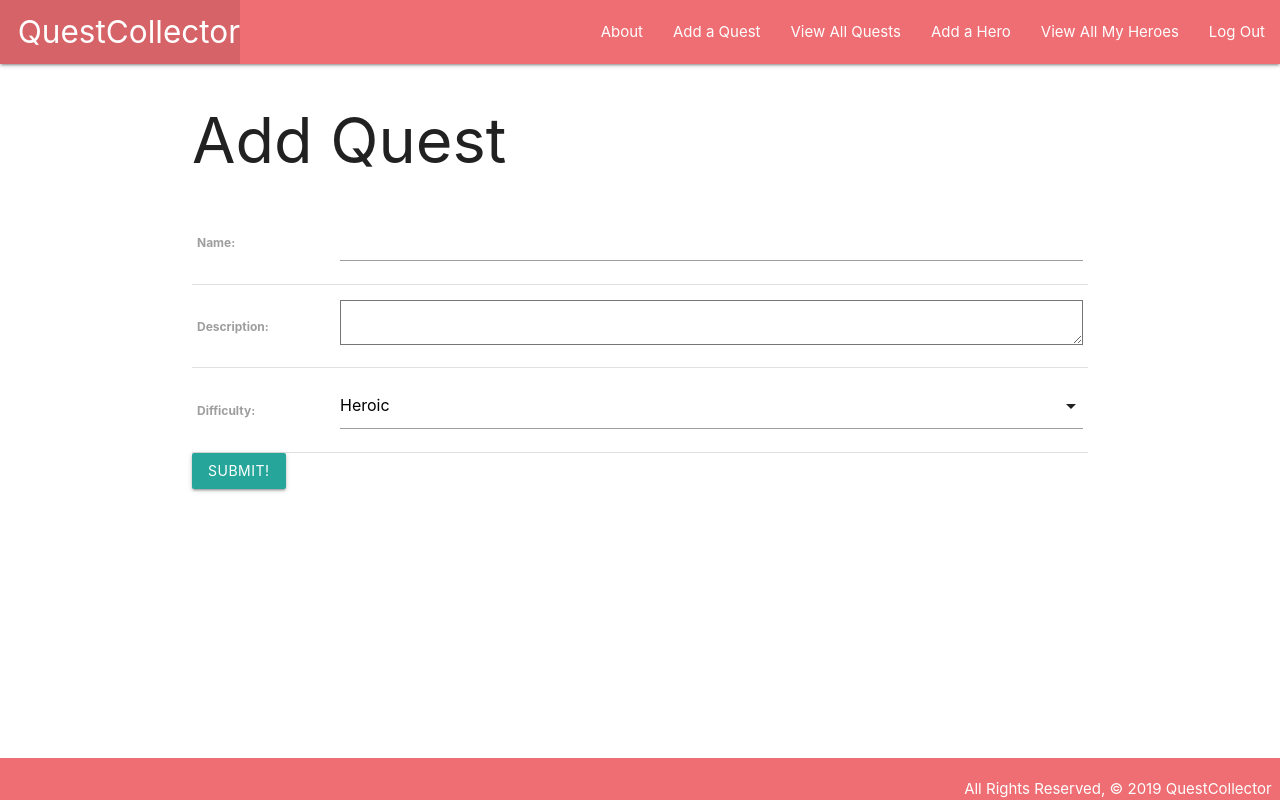
After one commit to mhinte91/questcollector, a Django app: page /quests/create/ in a window 1280 px wide. The commit adds this page. Run offline with Django 3.2, Linux system fonts and the light colour scheme; the visitor is signed in with stand-in values (Sample User, id 1).

Commit message:
questcollector

```diff
--- a/main_app/admin.py
+++ b/main_app/admin.py
@@ -1,8 +1,10 @@
 from django.contrib import admin
 
-from .models import Hero, Equipment
+from .models import Hero, Equipment, Quest, Photo
 
 # Register your models here.
 
 admin.site.register(Hero)
 admin.site.register(Equipment)
+admin.site.register(Quest)
+admin.site.register(Photo)
--- a/main_app/models.py
+++ b/main_app/models.py
@@ -1,5 +1,6 @@
 from django.db import models
 from django.urls import reverse
+from django.contrib.auth.models import User
 
 # Create your models here.
 
@@ -33,6 +34,8 @@ class Hero(models.Model):
     hero_class = models.CharField(max_length=100)
     description = models.TextField(max_length=500)
     level = models.IntegerField()
+    quests = models.ManyToManyField(Quest)
+    user = models.ForeignKey(User, on_delete=models.CASCADE)
     def __str__(self):
         return self.name
     def get_absolute_url(self):
@@ -50,3 +53,9 @@ class Equipment(models.Model):
     hero = models.ForeignKey(Hero, on_delete=models.CASCADE)
     def __str__(self):
         return f'{self.get_type_display()} Equipment: {self.name}'
+
+class Photo(models.Model):
+    url = models.CharField(max_length=200)
+    hero = models.ForeignKey(Hero, on_delete=models.CASCADE)
+    def __str__(self):
+        return f"Photo for hero_id: {self.hero_id} @{self_url}"
--- a/main_app/templates/about.html
+++ b/main_app/templates/about.html
@@ -1,8 +1,8 @@
 {% extends 'base.html' %}
 {% block content %}
 
-<h1>About the Quest Collector</h1>
+<h1>Quest Collector</h1>
 <hr />
-<p>Adventurers seeking glory and fortune, hear ye!</p>
+<p>Adventurers seeking glory and fortune, hear ye! Sign up or log in to begin building your adventuring party</p>
 
 {% endblock %}
--- a/main_app/templates/base.html
+++ b/main_app/templates/base.html
@@ -21,8 +21,17 @@
         </ul>
         <ul class="right">
           <li><a href="{% url 'about' %}">About</a></li>
+          {% if user.is_authenticated %}
+          <li><a href="{% url 'quests_create' %}">Add a Quest</a></li>
+          <li><a href="{% url 'quests_index' %}">View All Quests</a></li>
           <li><a href="{% url 'heroes_create' %}">Add a Hero</a></li>
           <li><a href="{% url 'index' %}">View All My Heroes</a></li>
+          <li><a href="{% url 'logout' %}">Log Out</a></li>
+          {% else %}
+          <li><a href="{% url 'signup' %}">Sign Up</a></li>
+          <li><a href="{% url 'login' %}">Log In</a></li>
+          {% endif %}
+
         </ul>
       </div>
     </nav>
--- /dev/null
+++ b/main_app/templates/main_app/quest_form.html
@@ -0,0 +1,24 @@
+{% extends 'base.html' %}
+
+{% block content %}
+  {% if object %}
+    <h1>Edit <span class="teal-text">{{object.name}}</span></h1>
+  {% else %}
+    <h1>Add Quest</h1>
+  {% endif %}
+  <!-- Leaving the action empty makes the form post to the same url used to display it -->
+  <form action="" method="post">
+    <!-- Django requires the following for security purposes -->
+    {% csrf_token %}
+    <table>
+      <!-- Render the inputs inside of <tr>s & <td>s -->
+      {{ form.as_table }}
+    </table>
+    <input type="submit" value="Submit!" class="btn">
+  </form>
+
+<script>
+    var selectEl = document.getElementById('id_difficulty');
+    M.FormSelect.init(selectEl);
+</script>
+{% endblock %}
--- a/main_app/urls.py
+++ b/main_app/urls.py
@@ -10,4 +10,12 @@ urlpatterns = [
     path('heroes/<int:pk>/update', views.HeroUpdate.as_view(), name='heroes_update'),
     path('heroes/<int:pk>/delete', views.HeroDelete.as_view(), name='heroes_delete'),
     path('heroes/<int:hero_id>/add_equipment/', views.add_equipment, name='add_equipment'),
+    path('heroes/<hero_id>/add_photo', views.add_photo, name='add_photo'),
+    path('heroes/<int:hero_id>/assoc_quest/<int:quest_id>/', views.assoc_quest, name='assoc_quest'),
+    path('quests/', views.QuestList.as_view(), name='quests_index'),
+    path('quests/<int:pk>/', views.QuestDetail.as_view(), name='quests_detail'),
+    path('quests/create/', views.QuestCreate.as_view(), name='quests_create'),
+    path('quests/<int:pk>/update/', views.QuestUpdate.as_view(), name='quests_update'),
+    path('quests/<int:pk>/delete/', views.QuestDelete.as_view(), name='quests_delete'),
+    path('accounts/signup', views.signup, name='signup'),
 ]
--- a/main_app/views.py
+++ b/main_app/views.py
@@ -1,31 +1,50 @@
 from django.shortcuts import render, redirect, HttpResponse
 from django.views.generic.edit import CreateView, UpdateView, DeleteView
-from .models import Hero
+from django.views.generic import ListView, DetailView
+from .models import Hero, Quest, Photo
 from .forms import EquipmentForm
+from django.contrib.auth import login
+from django.contrib.auth.forms import UserCreationForm
+from django.contrib.auth.decorators import login_required
+from django.contrib.auth.mixins import LoginRequiredMixin
+
+S3_BASE_URL = 'https://s3-us-west-1.amazonaws.com/'
+BUCKET = 'questcollector'
+
+import uuid
+import boto3
+
 
 
 # Create your views here.
 
-class HeroDelete(DeleteView):
+class HeroDelete(LoginRequiredMixin, DeleteView):
     model = Hero
     success_url = '/heroes/'
 
-class HeroUpdate(UpdateView):
+class HeroUpdate(LoginRequiredMixin, UpdateView):
     model = Hero
     fields = ['hero_class', 'description', 'level']
 
-class HeroCreate(CreateView):
+class HeroCreate(LoginRequiredMixin, CreateView):
     model = Hero
     fields = '__all__'
+    def form_valid(self, form):
+        form.instance.user = self.request.user
+        return super().form_valid(form)
 
+@login_required
 def heroes_detail(request, hero_id):
     hero = Hero.objects.get(id=hero_id)
+    quests_hero_doesnt_have = Quest.objects.exclude(id__in = hero.quests.all().values_list('id'))
     equipment_form = EquipmentForm()
     return render(request, 'heroes/detail.html', {
         'hero': hero,
-        'equipment_form': equipment_form
+        'equipment_form': equipment_form,
+        'quests': quests_hero_doesnt_have
     })
 
+@login_required
 def add_equipment(request, hero_id):
     form = EquipmentForm(request.POST)
     if form.is_valid():
@@ -35,11 +54,74 @@ def add_equipment(request, hero_id):
     return redirect('detail', hero_id=hero_id)
 
 def heroes_index(request):
-    heroes = Hero.objects.all()
+    heroes = Hero.objects.filter(user=request.user)
     return render(request, 'heroes/index.html', { 'heroes': heroes })
 
 def home(request):
-    return HttpResponse('<h1>Greetings, Adventurer</h1>')
+    return render(request, 'about.html')
 
 def about(request):
     return render(request, 'about.html')
+
+class QuestList(LoginRequiredMixin, ListView):
+  model = Quest
+
+class QuestDetail(LoginRequiredMixin, DetailView):
+  model = Quest
+
+class QuestCreate(LoginRequiredMixin, CreateView):
+  model = Quest
+  fields = '__all__'
+
+class QuestUpdate(LoginRequiredMixin, UpdateView):
+  model = Quest
+  fields = ['name', 'color']
+
+class QuestDelete(LoginRequiredMixin, DeleteView):
+  model = Quest
+  success_url = '/quests/'
+
+@login_required
+def assoc_quest(request, hero_id, quest_id):
+  # Note that you can pass a toy's id instead of the whole object
+  Hero.objects.get(id=hero_id).quests.add(quest_id)
+  return redirect('detail', hero_id=hero_id)
+
+@login_required
+def add_photo(request, hero_id):
+# photo-file will be the "name" attribute on the <input type="file">
+    photo_file = request.FILES.get('photo-file', None)
+    if photo_file:
+        s3 = boto3.client('s3')
+        # need a unique "key" for S3 / needs image file extension too
+        key = uuid.uuid4().hex[:6] + photo_file.name[photo_file.name.rfind('.'):]
+        # just in case something goes wrong
+        try:
+            s3.upload_fileobj(photo_file, BUCKET, key)
+            # build the full url string
+            url = f"{S3_BASE_URL}{BUCKET}/{key}"
+            # we can assign to hero_id or cat (if you have a cat object)
+            photo = Photo(url=url, hero_id=hero_id)
+            photo.save()
+        except:
+            print('An error occurred uploading file to S3')
+    return redirect('detail', hero_id=hero_id)
+
+def signup(request):
+  error_message = ''
+  if request.method == 'POST':
+    # This is how to create a 'user' form object
+    # that includes the data from the browser
+    form = UserCreationForm(request.POST)
+    if form.is_valid():
+      # This will add the user to the database
+      user = form.save()
+      # This is how we log a user in via code
+      login(request, user)
+      return redirect('index')
+    else:
+      error_message = 'Invalid sign up - try again'
+  # A bad POST or a GET request, so render signup.html with an empty form
+  form = UserCreationForm()
+  context = {'form': form, 'error_message': error_message}
+  return render(request, 'registration/signup.html', context)
--- a/questcollector/settings.py
+++ b/questcollector/settings.py
@@ -119,3 +119,6 @@ USE_TZ = True
 # https://docs.djangoproject.com/en/2.2/howto/static-files/
 
 STATIC_URL = '/static/'
+
+LOGIN_REDIRECT_URL = '/heroes/'
+LOGout_REDIRECT_URL = '/'
--- a/questcollector/urls.py
+++ b/questcollector/urls.py
@@ -19,4 +19,5 @@ from django.urls import path, include
 urlpatterns = [
     path('admin/', admin.site.urls),
     path('', include('main_app.urls')),
+    path('accounts/', include('django.contrib.auth.urls')),
 ]
```
Also changed, not shown: main_app/templates/heroes/detail.html (+54 -0 lines), main_app/templates/main_app/quest_confirm_delete.html (added, +13 -0 lines), main_app/templates/main_app/quest_detail.html (added, +20 -0 lines), main_app/templates/main_app/quest_list.html (added, +17 -0 lines), main_app/templates/registration/login.html (added, +13 -0 lines), main_app/templates/registration/signup.html (added, +14 -0 lines), main_app/migrations/0009_hero_quests.py (added), main_app/migrations/0010_photo.py (added), main_app/migrations/0011_hero_user.py (added).
